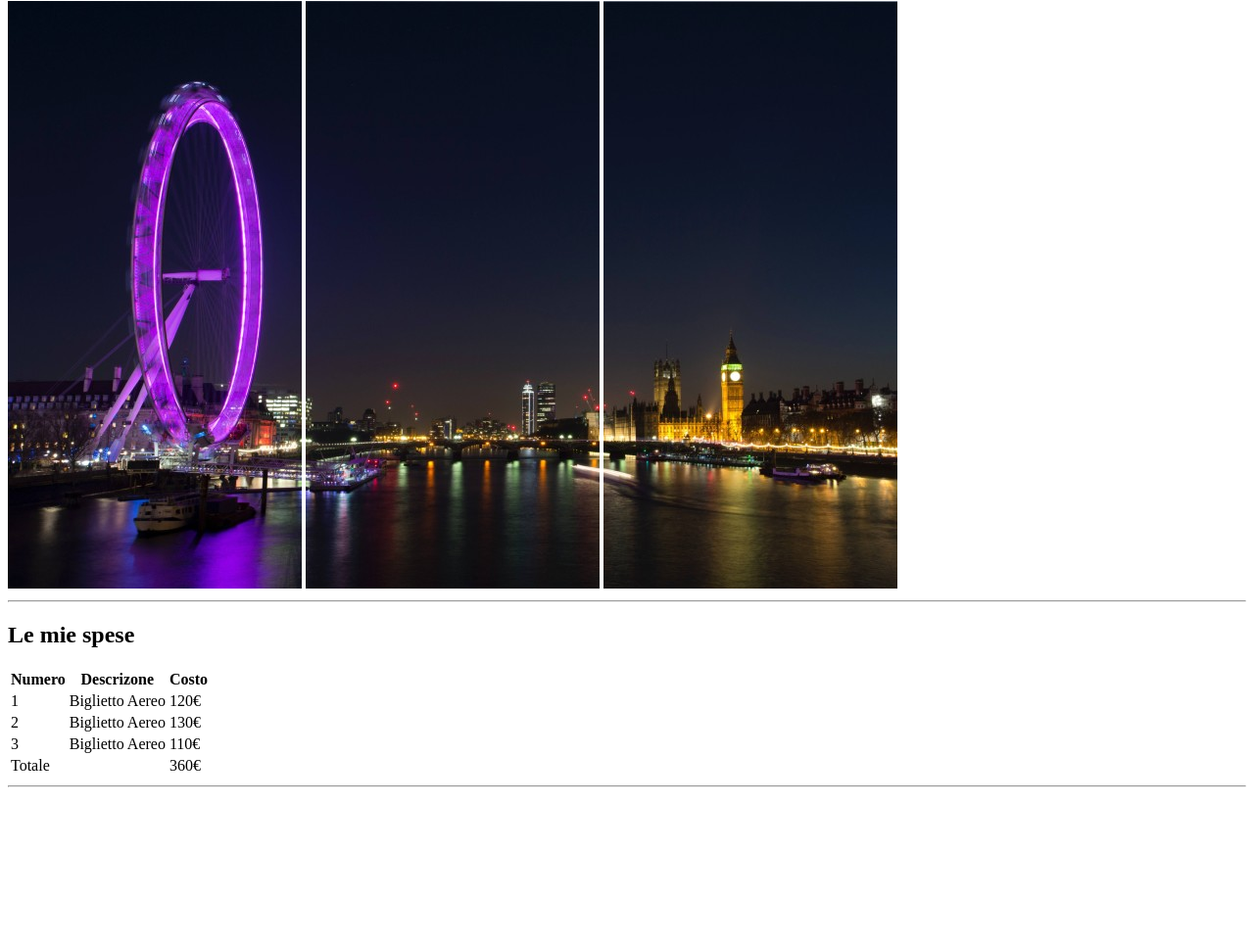
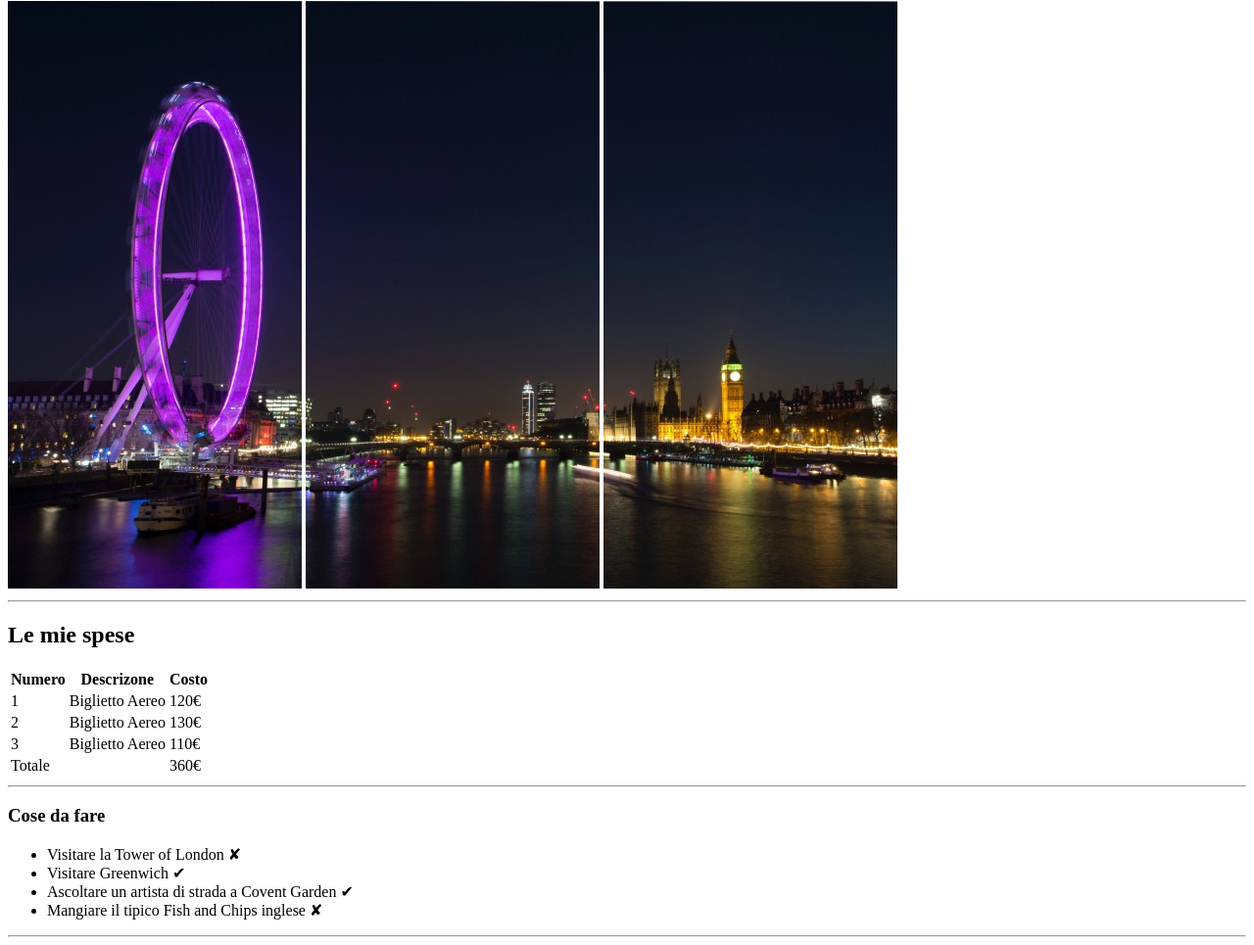
Before and after one commit to UmbertoDV/html-london-trip, a plain HTML site: page index.html in a window 1280 px wide. Shown: the part 79-1044 px from the top of the page at 98% size. Before the commit the page ends 891 px from the top, so only its background shows below. Drawn offline with Linux system fonts and the light colour scheme.

Commit message:
created "to do" section

```diff
--- a/index.html
+++ b/index.html
@@ -44,7 +44,16 @@
             </table>
             <hr>
         </section>
-
+        <section>
+            <h3>Cose da fare</h3>
+            <ul>
+                <li>Visitare la Tower of London &#10008</li>
+                <li>Visitare Greenwich &#10004</li>
+                <li>Ascoltare un artista di strada a Covent Garden &#10004</li>
+                <li>Mangiare il tipico Fish and Chips inglese &#10008</li>
+            </ul>
+            <hr>
+        </section>
     </main>
 </body>
 </html>
```
